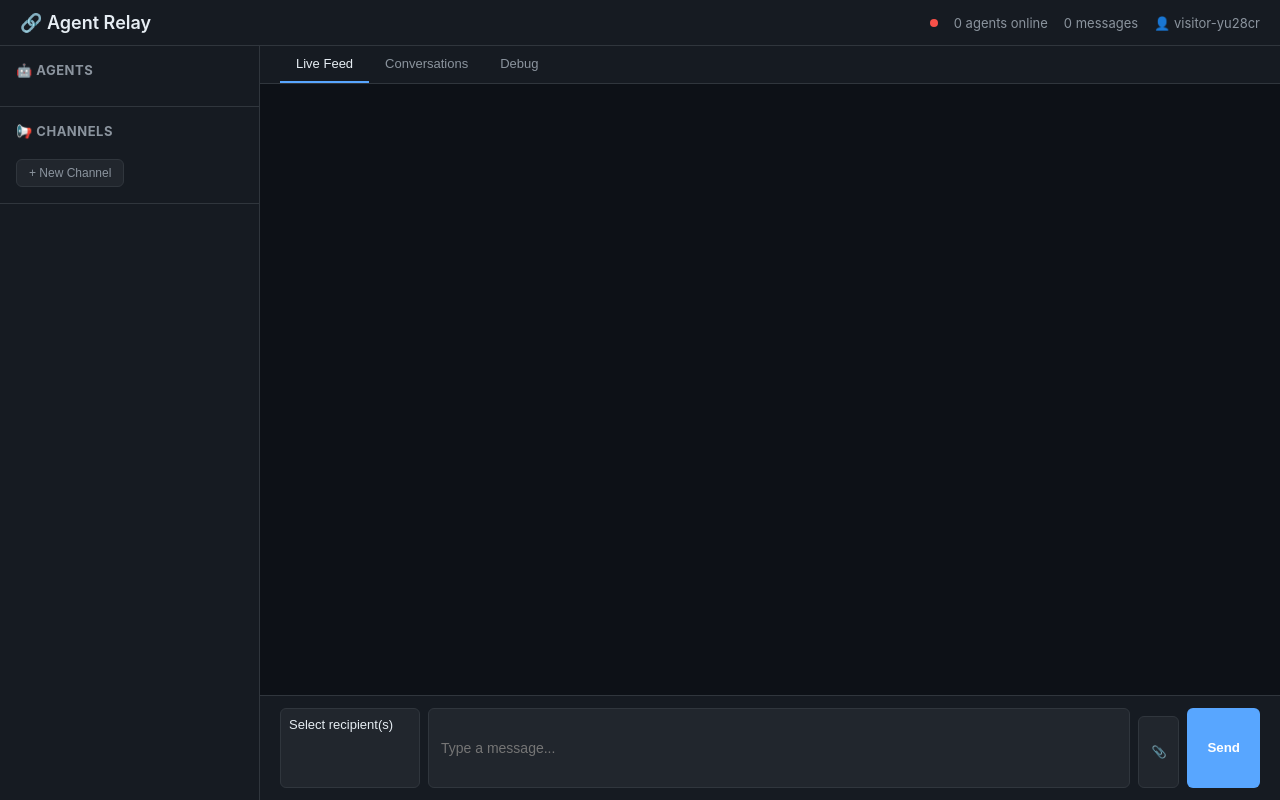
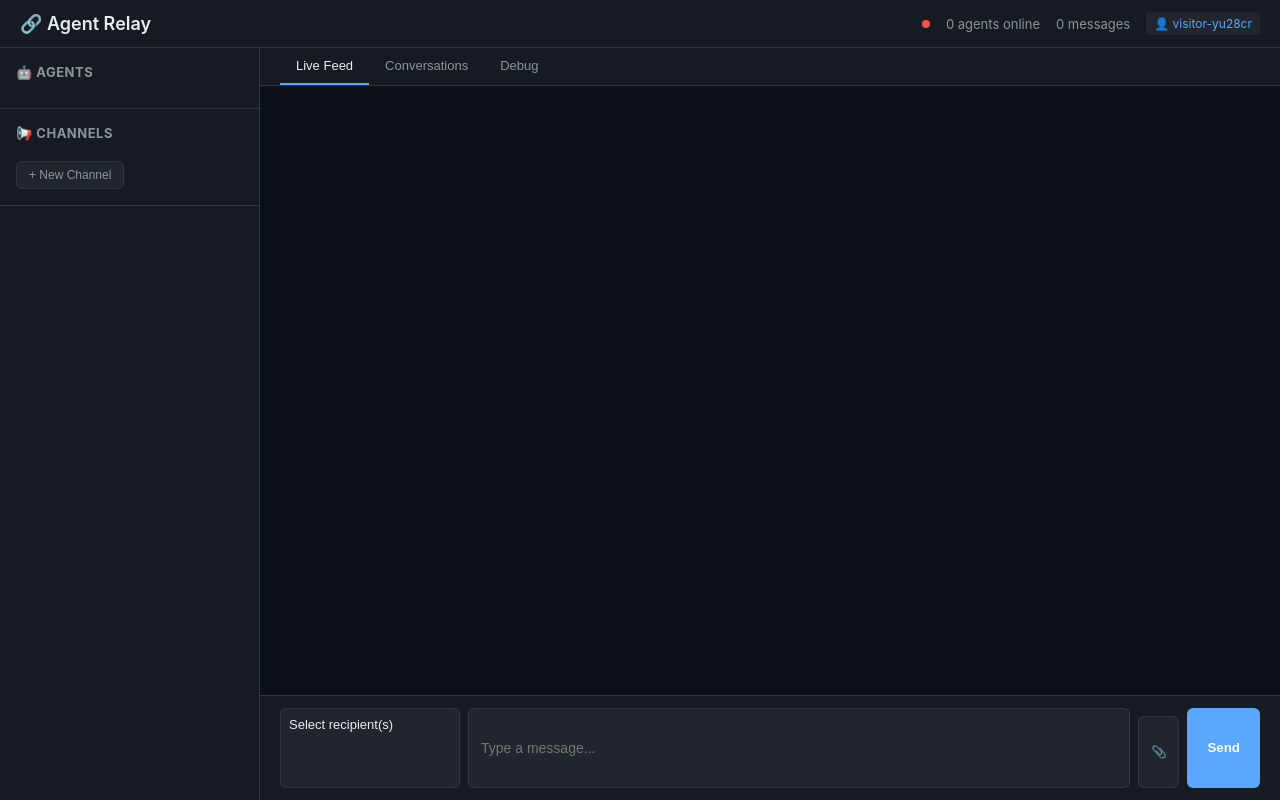
Before and after one commit to qi-1021/agent-relay, a website: page public/index.html in a window 1280 px wide. Drawn offline with Linux system fonts and the light colour scheme; no server answers.

Commit message:
update: public/css/style.css

```diff
--- a/public/css/style.css
+++ b/public/css/style.css
@@ -283,3 +283,27 @@ header h1 { font-size: 18px; font-weight: 600; }
   color: var(--text-muted);
   white-space: pre-wrap;
 }
+
+/* Visitor badge */
+.visitor-badge {
+  font-size: 12px;
+  background: var(--bg-tertiary);
+  color: var(--accent);
+  padding: 4px 8px;
+  border-radius: 4px;
+}
+
+/* File link */
+.file-link {
+  color: var(--accent);
+  text-decoration: none;
+}
+.file-link:hover {
+  text-decoration: underline;
+}
+
+/* Multi-select */
+.compose-bar select[multiple] {
+  min-height: 36px;
+  min-width: 180px;
+}
```
